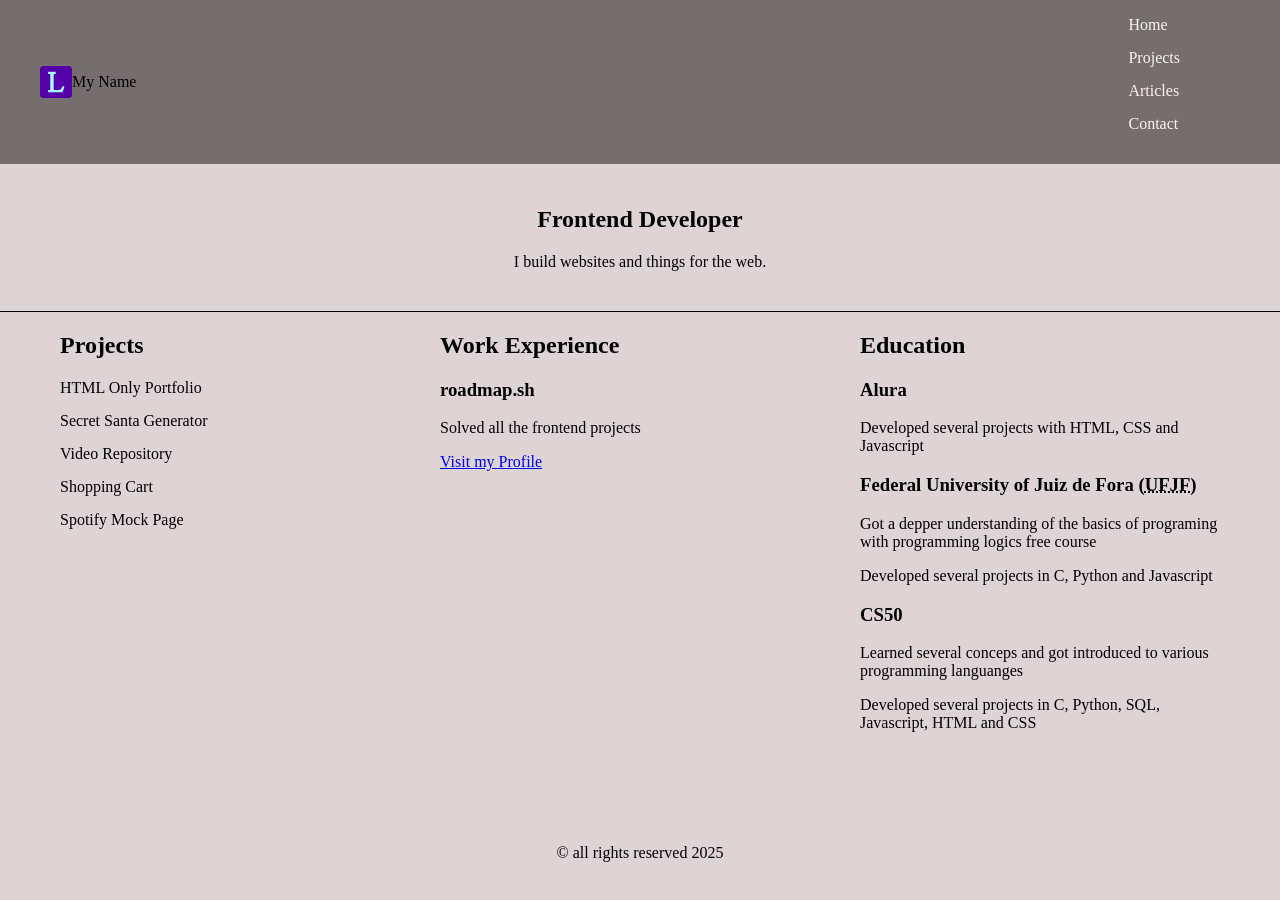
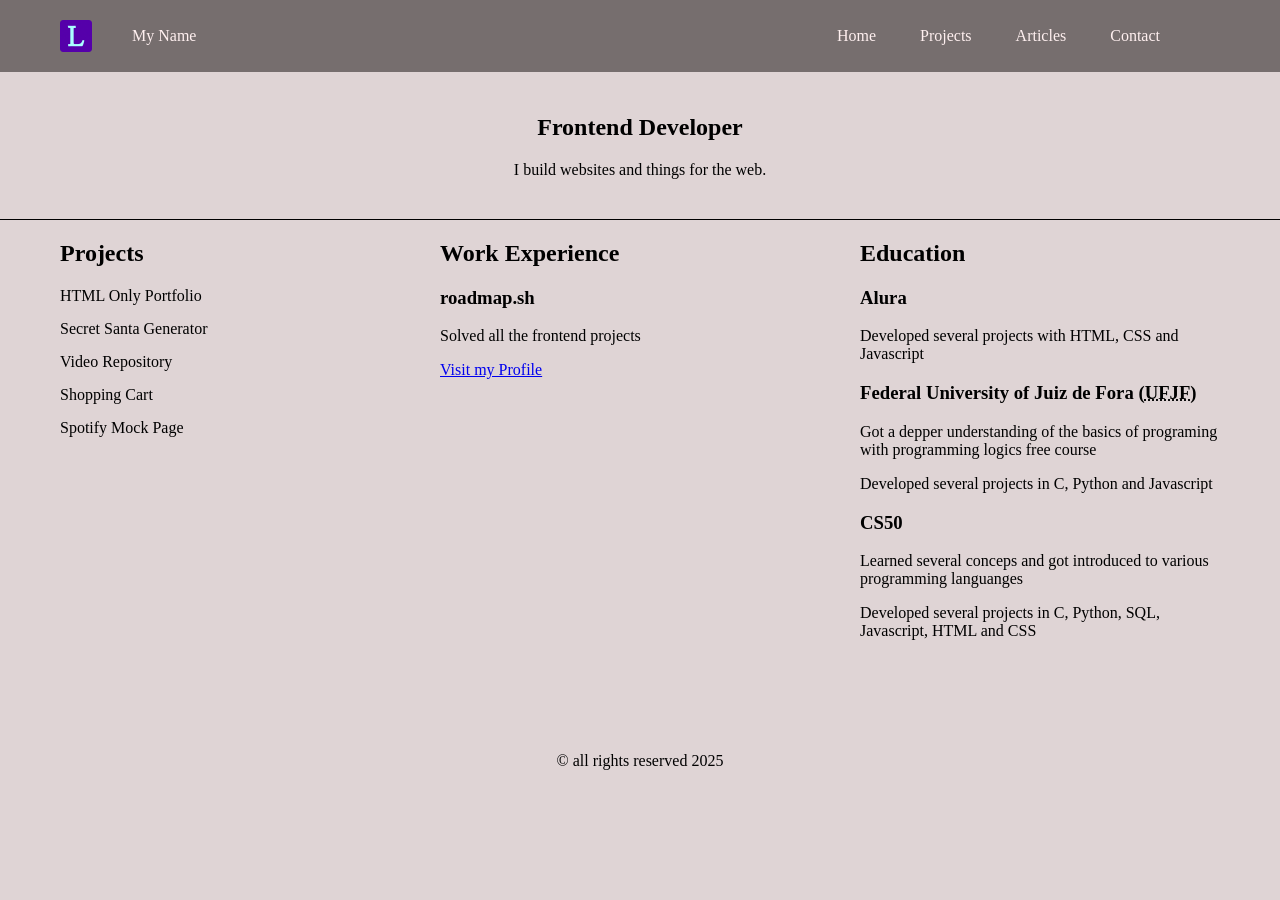
Before and after one commit to LucsSM/personal-portfolio, a plain HTML site: page index.html in a window 1280 px wide. After the commit the page ends 826 px from the top, so only its background shows below. Drawn offline with Linux system fonts and the light colour scheme.

Commit message:
fix small details and formatting

```diff
--- a/index.html
+++ b/index.html
@@ -14,15 +14,15 @@
 <body>
     <header class="head-menu">
         <div class="logo-div">
-            <img class="header-item" src="logo.png" alt="homepage logo">
-            <p class="header-item">My Name</p>
+            <img class="head-item" src="logo.png" alt="homepage logo">
+            <p class="head-item">My Name</p>
         </div>
         <nav class="menu">
             <ul>
-                <li class="header-item"><a class="nav-link" href="#">Home</a></li>
-                <li class="header-item"><a class="nav-link" href="projects.html">Projects</a></li>
-                <li class="header-item"><a class="nav-link" href="articles.html">Articles</a></li>
-                <li class="header-item"><a class="nav-link" href="contact.html">Contact</a></li>
+                <li class="head-item"><a class="nav-link" href="#">Home</a></li>
+                <li class="head-item"><a class="nav-link" href="projects.html">Projects</a></li>
+                <li class="head-item"><a class="nav-link" href="articles.html">Articles</a></li>
+                <li class="head-item"><a class="nav-link" href="contact.html">Contact</a></li>
             </ul>
         </nav>
     </header>
```
